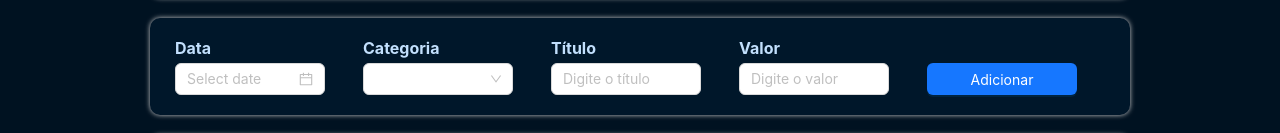
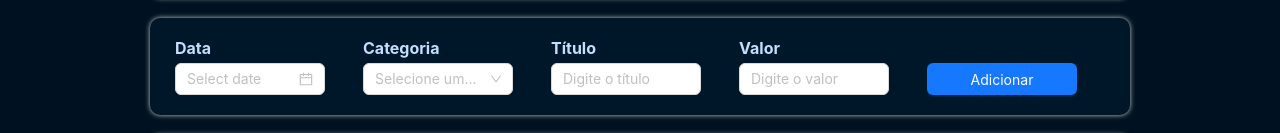
Before and after one commit to EsterKarolyne/SistemadeFinacas, a React (Create React App) app: page / in a window 1280 px wide. Shown: the part 247-380 px from the top of the page. Built offline with nearby package versions, Linux system fonts and the light colour scheme.

Commit message:
fix: ajuste limpeza dos inputs

```diff
--- a/src/components/InputArea/index.tsx
+++ b/src/components/InputArea/index.tsx
@@ -13,8 +13,8 @@ type Props = {
 
 export const InputArea = ({ onAdd }: Props) => {
   const [data, setData] = useState<string | null>(null);
-  const [category, setCategory] = useState("");
-  const [title, setTitle] = useState("");
+  const [category, setCategory] = useState<string | undefined>(undefined);
+  const [title, setTitle] = useState<string>("");
   const [value, setValue] = useState<number | undefined>(undefined);
   const dateFormat = "DD/MM/YYYY";
 
@@ -41,8 +41,8 @@ export const InputArea = ({ onAdd }: Props) => {
 
   const clearInput = () => {
     setData(null);
-    setCategory("");
-    setTitle("");
+    setCategory(undefined);
+    setTitle('');
     setValue(undefined);
   };
 
@@ -54,7 +54,7 @@ export const InputArea = ({ onAdd }: Props) => {
          style={{ width: 150 }}
           format={dateFormat}
           onChange={(date: any) => setData(date)}
-
+          value={data}
         />
       </C.InputLabel>
 
@@ -62,9 +62,9 @@ export const InputArea = ({ onAdd }: Props) => {
         <C.InputTitle>Categoria</C.InputTitle>
         <Select
           style={{ width: 150 }}
+          value={category}
           options={categoryOptions}
           onChange={(value) => setCategory(value)}
-          value={category}
           placeholder="Selecione uma categoria"
         />
       </C.InputLabel>
```
